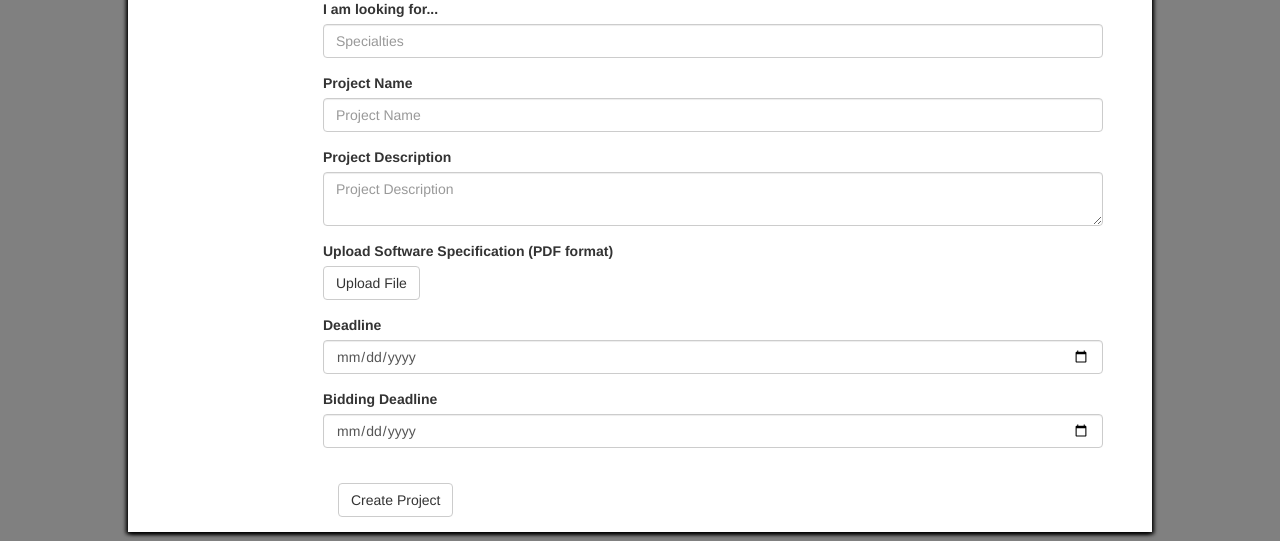
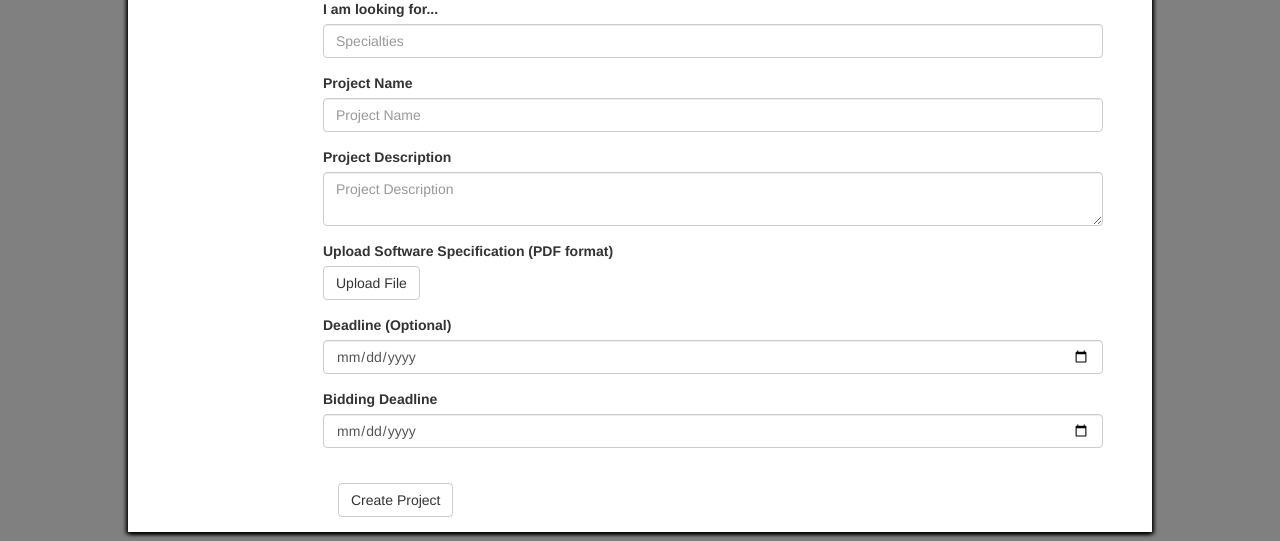
Before and after one commit to jamesw8/PVJ-Turk, a Flask app: template templates/createpost.html in a window 1280 px wide. Shown: the part 171-712 px from the top of the page. Run offline with Flask 2, Linux system fonts and the light colour scheme; the template is opened without the code that fills it, so the values that code supplies are empty; some libraries are stand-ins or nearby versions.

Commit message:
Changed deadline to optional

```diff
--- a/templates/createpost.html
+++ b/templates/createpost.html
@@ -41,8 +41,8 @@
 		</div>
 		<div class="row">
 		  <div class="form-group col-m-12">
-			<label>Deadline</label>
-			<input type="date" class="form-control" placeholder="Deadline" name="deadline" required>
+			<label>Deadline (Optional)</label>
+			<input type="date" class="form-control" placeholder="Deadline" name="deadline">
 		  </div>
 		</div>
 		<div class="row">
```
